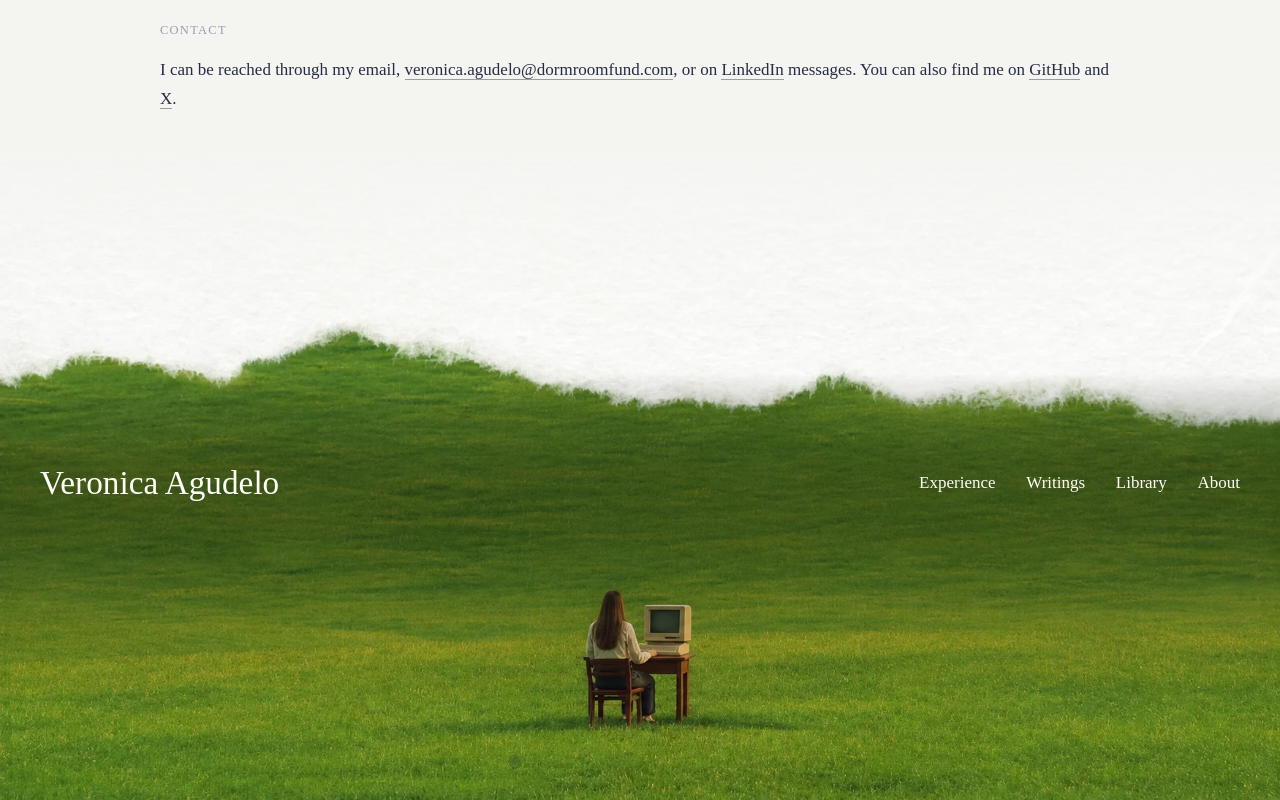
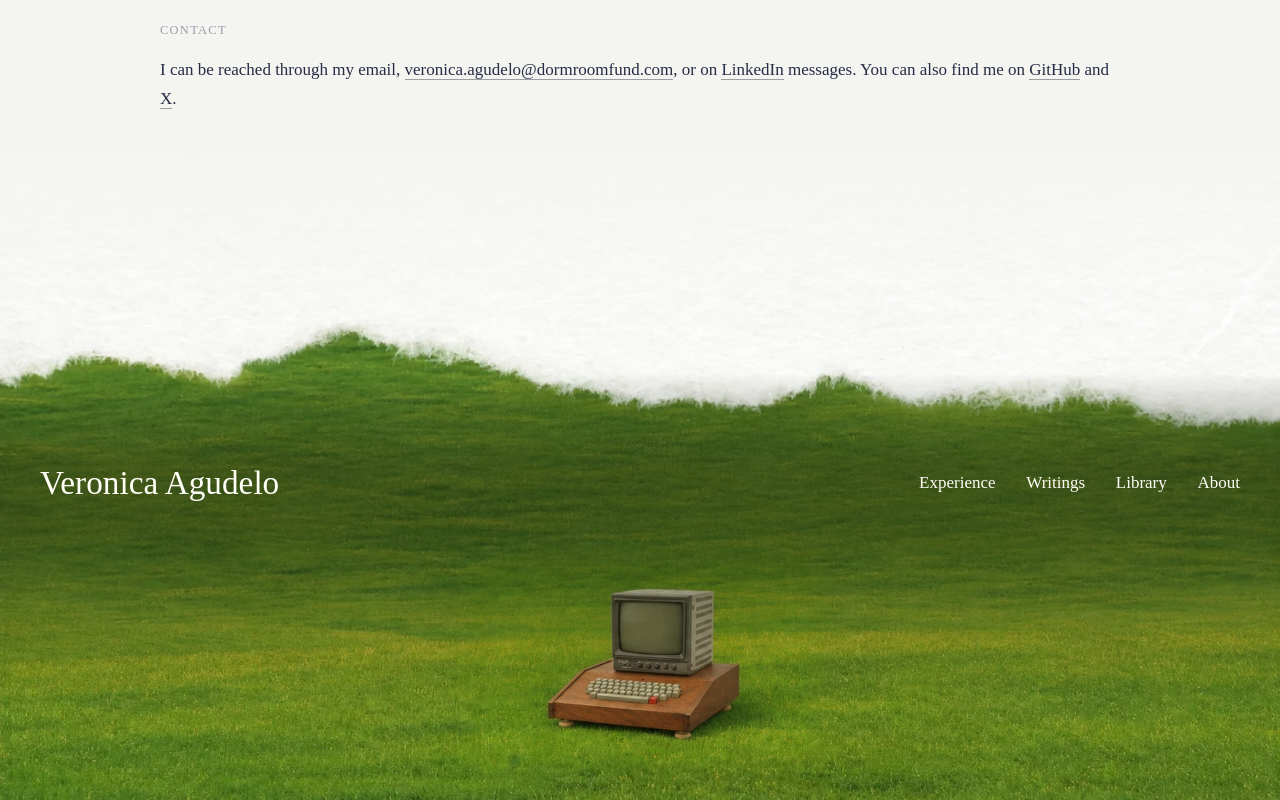
Before and after one commit to veronicas-world/aboutme, a Next.js app: page /about in a window 1280 px wide. Shown: the part 3759-4559 px from the top of the page. Built offline with nearby package versions, Linux system fonts and the light colour scheme.

Commit message:
Site: add the Apple I footer and update the Music list
Co-authored-by: factory-droid[bot] <138933559+factory-droid[bot]@users.noreply.github.com>

```diff
--- a/src/app/about/page.tsx
+++ b/src/app/about/page.tsx
@@ -3,7 +3,6 @@ import path from "path";
 import type { Metadata } from "next";
 import Article from "@/components/Article";
 import MountainGallery from "@/components/MountainGallery";
-import BgSketch from "@/components/BgSketch";
 
 export const metadata: Metadata = {
   title: "About · Veronica Agudelo",
@@ -18,8 +17,6 @@ export default function AboutPage() {
 
   return (
     <main className="wrap" style={{ paddingTop: 70, paddingBottom: 30, position: "relative" }}>
-      <BgSketch name="about" style={{ top: "8%", right: "-5%", width: 340 }} />
-      <BgSketch name="trajectory" style={{ top: "52%", left: "-6%", width: 300 }} />
       <header className="col tcenter" style={{ margin: "0 auto 48px" }}>
         <div
           className="mono"
--- a/src/app/experience/page.tsx
+++ b/src/app/experience/page.tsx
@@ -1,5 +1,4 @@
 import type { Metadata } from "next";
-import BgSketch from "@/components/BgSketch";
 import ExperienceList from "@/components/ExperienceList";
 import { experience, educationTimeline } from "@/content/site";
 
@@ -14,9 +13,6 @@ export default function ExperiencePage() {
       className="wrap page-serif"
       style={{ paddingTop: 70, paddingBottom: 90, position: "relative" }}
     >
-      <BgSketch name="trajectory" style={{ top: "14%", right: "-4%", width: 320 }} />
-      <BgSketch name="hero" style={{ bottom: "6%", left: "-6%", width: 380 }} />
-
       <div className="col xp-page">
         <h1 className="xp-title">Experience</h1>
 
--- a/src/app/globals.css
+++ b/src/app/globals.css
@@ -46,15 +46,6 @@ a { color: inherit; text-decoration: none; }
 .hero-inline-link { border-bottom: 1px solid rgba(var(--ink-rgb), 0.4); transition: border-color 0.2s; }
 .hero-inline-link:hover { border-color: var(--ink); }
 
-/* home hero background sketches — desktop positions (moved up to fill the top);
-   mobile keeps the original two and hides the dining-table one */
-.home-sk-left { top: 5%; left: -6%; bottom: auto; }
-.home-sk-right { top: 15%; right: -3%; bottom: auto; }
-@media (max-width: 700px) {
-  .home-sk-left { top: auto; bottom: 3%; left: -9%; }
-  .home-sk-right { top: auto; bottom: 12%; right: -1%; }
-}
-
 .mono { font-family: var(--font-mono), ui-monospace, monospace; }
 .serif { font-family: var(--font-serif), Georgia, serif; }
 
@@ -102,49 +93,10 @@ a { color: inherit; text-decoration: none; }
 /* italics disabled site-wide per preference — keep this normal */
 .italic { font-style: normal; }
 
-/* ---- floating sketch ---- */
-.sketch {
-  position: absolute; pointer-events: none;
-  mix-blend-mode: multiply; user-select: none;
-  z-index: 1;
-}
-@keyframes floaty { 0%,100% { transform: translateY(0); } 50% { transform: translateY(-16px); } }
-.sketch.float { animation: floaty 7s ease-in-out infinite; }
-
 .sr-only {
   position: absolute; width: 1px; height: 1px; padding: 0; margin: -1px;
   overflow: hidden; clip: rect(0, 0, 0, 0); white-space: nowrap; border: 0;
 }
-
-/* faint floating sketches behind the page content */
-.bg-sketch {
-  position: absolute; z-index: -1;
-  pointer-events: none; user-select: none;
-  mix-blend-mode: multiply; opacity: 0.26;
-  max-width: 60vw; height: auto;
-}
-.bg-sketch.bg-float { animation: floaty 12s ease-in-out infinite; }
-/* "sketch itself out" — wipe the image in on load, then float */
-@keyframes sketch-in { from { clip-path: inset(0 100% 0 0); } to { clip-path: inset(0 0 0 0); } }
-.bg-sketch.bg-draw {
-  animation: sketch-in 1.8s ease-in-out both, floaty 12s ease-in-out 1.8s infinite;
-}
-@media (prefers-reduced-motion: reduce) {
-  .bg-sketch.bg-float, .bg-sketch.bg-draw { animation: none !important; clip-path: none; }
-}
-@media (max-width: 700px) {
-  .bg-sketch { opacity: 0.18; max-width: 46vw; }
-  /* home sketches (the only static, non-floating ones) a bit lighter on mobile */
-  .bg-sketch:not(.bg-float) { opacity: 0.18 !important; }
-}
-
-/* faint sketches scattered in the page side margins */
-.side-sketch {
-  position: fixed; z-index: 0; pointer-events: none;
-  mix-blend-mode: multiply; user-select: none;
-  width: clamp(110px, 11vw, 165px); height: auto;
-}
-@media (max-width: 1320px) { .side-sketch { display: none; } }
 
 /* ---- reveal on scroll ---- */
 .reveal { opacity: 0; transform: translateY(22px); transition: opacity 0.9s ease, transform 0.9s ease; }
@@ -571,7 +523,7 @@ a { color: inherit; text-decoration: none; }
   image-rendering: pixelated;
 }
 
-/* The paper fades into the meadow; the center stays clear for the figure. */
+/* Fade the paper into the meadow. */
 .site-footer {
   --footer-shade-end: 59%;
   --footer-trim: 0px;
@@ -584,7 +536,7 @@ a { color: inherit; text-decoration: none; }
     linear-gradient(var(--bg) var(--footer-trim), rgba(var(--bg-rgb), 0) 28%),
     linear-gradient(180deg, transparent 35%, rgba(15, 27, 8, 0.44) 49% var(--footer-shade-end),
       transparent 86%),
-    url("/footer-meadow.webp") center bottom / cover no-repeat,
+    url("/footer-meadow-apple-i.webp") center bottom / cover no-repeat,
     linear-gradient(var(--bg) 34%, #3c511e 44%);
 }
 /* Trim the pale top edge on home without shifting the links relative to the artwork. */
@@ -626,6 +578,29 @@ a { color: inherit; text-decoration: none; }
 .site-footer a:focus-visible {
   outline: 2px solid currentColor;
   outline-offset: 3px;
+}
+.site-footer-computer {
+  position: absolute;
+  inset: 0;
+  width: 100%;
+  height: 100%;
+  overflow: hidden;
+  pointer-events: none;
+}
+.site-footer-computer-link rect {
+  fill: transparent;
+  stroke: transparent;
+  stroke-width: 2;
+  vector-effect: non-scaling-stroke;
+  pointer-events: all;
+  cursor: pointer;
+}
+.site-footer-computer-link:is(:hover, :focus-visible) rect {
+  fill: rgb(255 254 247 / 0.10);
+  stroke: currentColor;
+}
+.site-footer .site-footer-computer-link:focus-visible {
+  outline: none;
 }
 @media (max-width: 640px) {
   .site-footer {
--- a/src/app/projects/findable-future/page.tsx
+++ b/src/app/projects/findable-future/page.tsx
@@ -3,7 +3,6 @@ import path from "path";
 import type { Metadata } from "next";
 import Link from "next/link";
 import Article from "@/components/Article";
-import BgSketch from "@/components/BgSketch";
 
 export const metadata: Metadata = {
   title: "Building a Findable Future (with Factory!) — Projects · Veronica Agudelo",
@@ -19,7 +18,6 @@ export default function FindableFuturePage() {
 
   return (
     <main className="wrap" style={{ paddingTop: 70, paddingBottom: 30, position: "relative" }}>
-      <BgSketch name="hero" style={{ top: "10%", right: "-7%", width: 480 }} />
       <header className="col tcenter" style={{ margin: "0 auto 40px" }}>
         <Link
           href="/projects"
--- a/src/app/projects/page.tsx
+++ b/src/app/projects/page.tsx
@@ -1,6 +1,5 @@
 import type { Metadata } from "next";
 import Link from "next/link";
-import BgSketch from "@/components/BgSketch";
 
 export const metadata: Metadata = {
   title: "Projects · Veronica Agudelo",
@@ -30,7 +29,6 @@ const projects = [
 export default function ProjectsPage() {
   return (
     <main className="wrap" style={{ paddingTop: 70, paddingBottom: 30, position: "relative" }}>
-      <BgSketch name="hero" style={{ top: "10%", right: "-7%", width: 480 }} />
       <header className="col tcenter" style={{ margin: "0 auto 56px" }}>
         <div
           className="mono"
--- a/src/app/projects/whel/page.tsx
+++ b/src/app/projects/whel/page.tsx
@@ -3,7 +3,6 @@ import path from "path";
 import type { Metadata } from "next";
 import Link from "next/link";
 import Article from "@/components/Article";
-import BgSketch from "@/components/BgSketch";
 
 export const metadata: Metadata = {
   title: "Whel — Projects · Veronica Agudelo",
@@ -24,7 +23,6 @@ export default function WhelPage() {
 
   return (
     <main className="wrap" style={{ paddingTop: 70, paddingBottom: 30, position: "relative" }}>
-      <BgSketch name="hero" style={{ top: "10%", right: "-7%", width: 480 }} />
       <header className="col tcenter" style={{ margin: "0 auto 40px" }}>
         <Link
           href="/projects"
--- a/src/app/readings/page.tsx
+++ b/src/app/readings/page.tsx
@@ -2,7 +2,6 @@ import fs from "fs";
 import path from "path";
 import type { Metadata } from "next";
 import Article from "@/components/Article";
-import BgSketch from "@/components/BgSketch";
 
 export const metadata: Metadata = {
   title: "Library · Veronica Agudelo",
@@ -18,8 +17,6 @@ export default function ReadingsPage() {
 
   return (
     <main className="wrap" style={{ paddingTop: 70, paddingBottom: 30, position: "relative" }}>
-      <BgSketch name="contact" style={{ top: "10%", right: "-6%", width: 380 }} />
-      <BgSketch name="trajectory" style={{ bottom: "6%", left: "-5%", width: 300 }} />
       <header className="col tcenter" style={{ margin: "0 auto 48px" }}>
         <div
           className="mono"
--- a/src/components/SiteFooter.tsx
+++ b/src/components/SiteFooter.tsx
@@ -16,6 +16,21 @@ export default function SiteFooter() {
           ))}
         </nav>
       </div>
+      {/* Match the meadow image's center-bottom cover crop at every width. */}
+      <svg
+        className="site-footer-computer"
+        viewBox="0 0 1751 898"
+        preserveAspectRatio="xMidYMax slice"
+      >
+        <a
+          className="site-footer-computer-link"
+          href="https://en.wikipedia.org/wiki/Apple_I"
+          aria-label="Read about the Apple I on Wikipedia"
+        >
+          <title>Apple I on Wikipedia</title>
+          <rect x="742" y="601" width="281" height="222" rx="10" />
+        </a>
+      </svg>
     </footer>
   );
 }
--- a/src/content/site.ts
+++ b/src/content/site.ts
@@ -230,9 +230,8 @@ export const contact = [
 export const localMaxima = {
   title: "Local Maxima",
   tagline: "Observations, philosophical inquiries, and the occasional half-formed argument.",
-  // The first paragraph renders, then the sketch, then the rest.
   intro: [
-    "In math, local maxima are points on a graph that look like peaks when you zoom in, but aren't the highest points overall (those are called global maxima (see the sketch below)).",
+    "In math, local maxima are points on a graph that look like peaks when you zoom in, but aren't the highest points overall (those are called global maxima).",
     "This blog is a collection of my own local maxima. I enjoy writing about technology, projects I build, a bit of philosophy, etc, and of course am fully aware that there are far higher summits than whatever I happen to write about (many of which you can find {{readings}}).",
   ],
   substackUrl: "https://veronicaagudelo.substack.com/",
```
Also changed, not shown: content/readings.md (+5 -1 lines), src/app/page.tsx (+3 -7 lines), src/app/writings/page.tsx (+1 -9 lines), public/footer-meadow-apple-i.webp (added).
